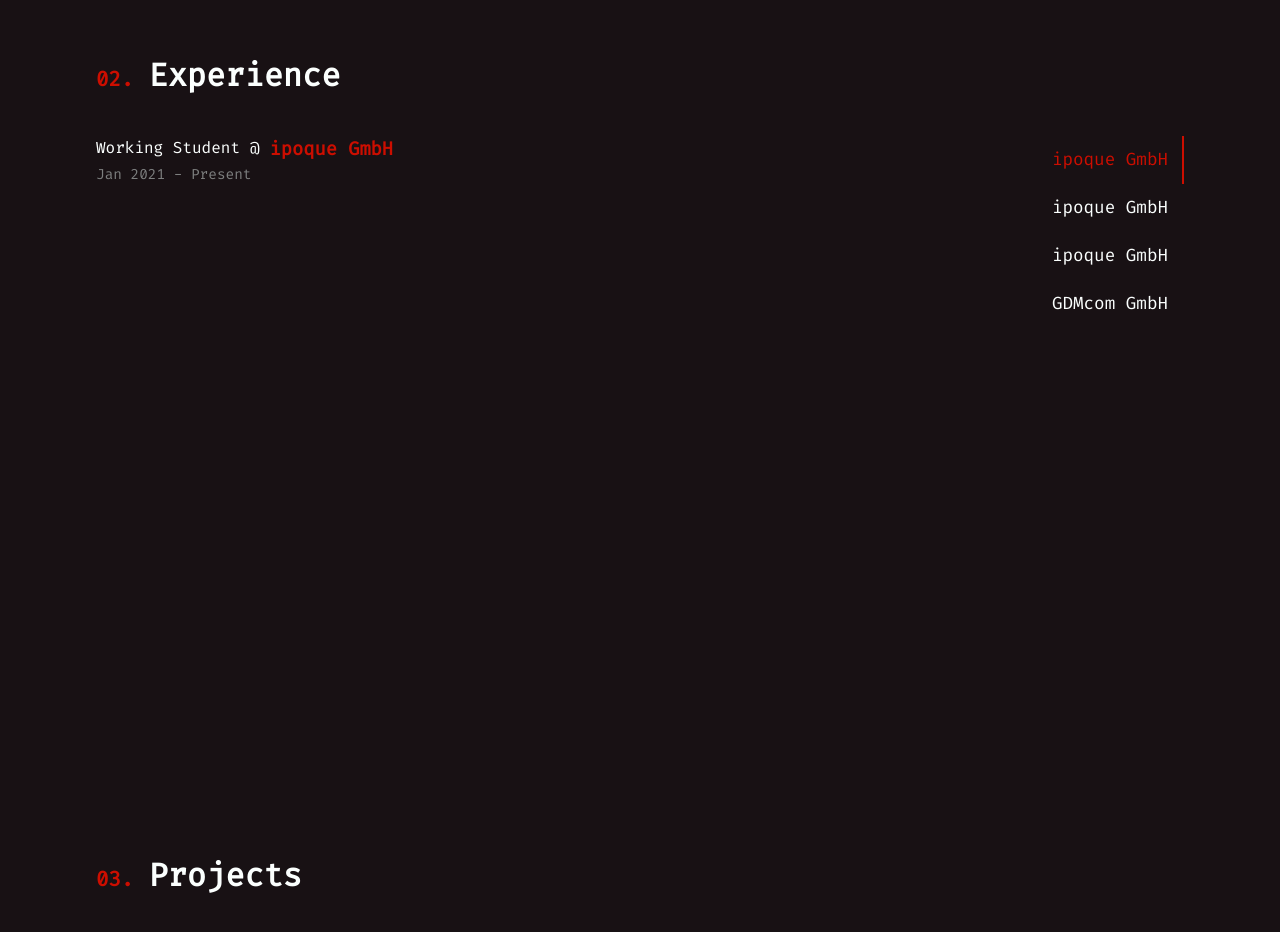
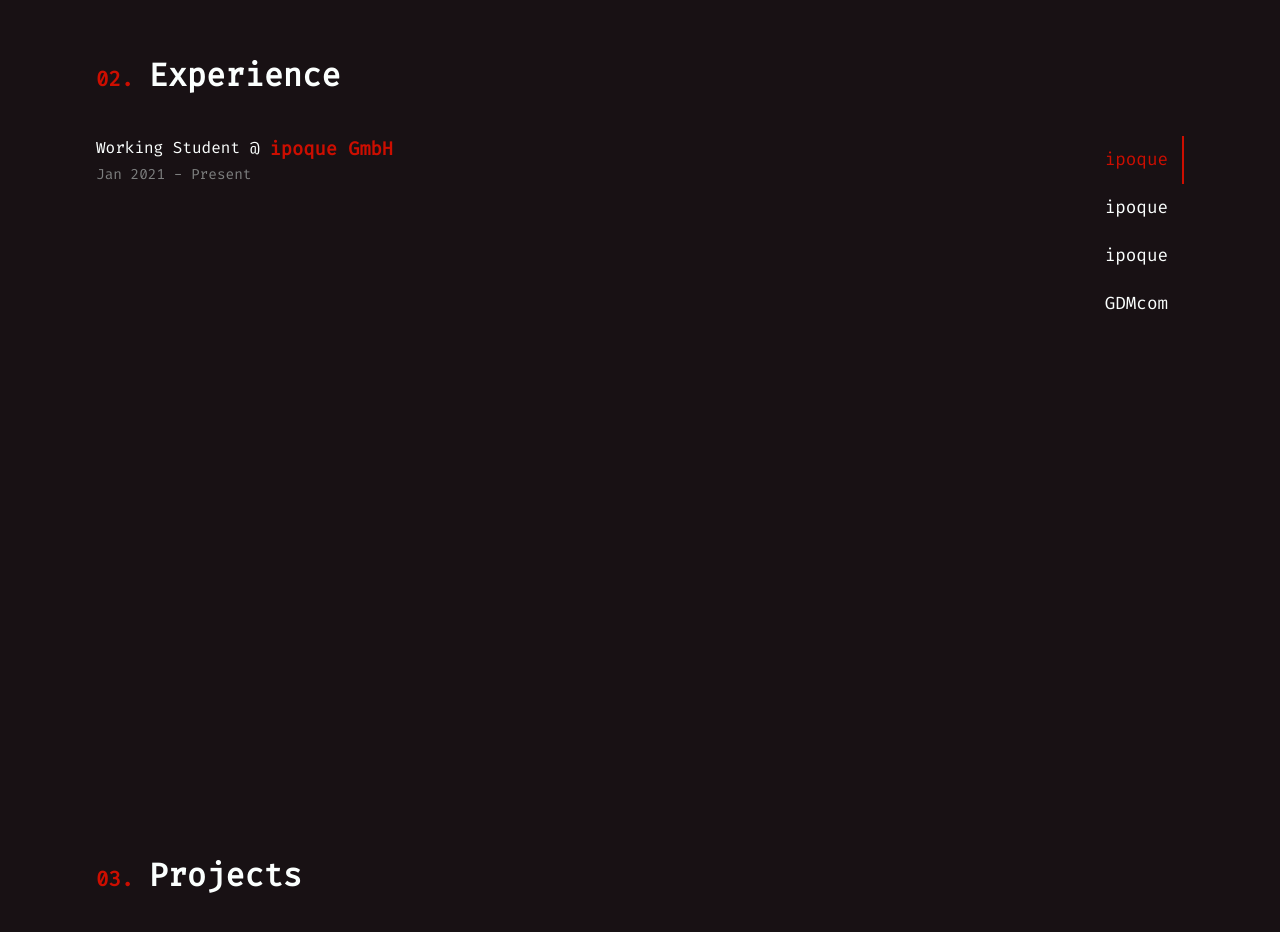
Before and after one commit to fredericbahr/portfolio, a React (Create React App) app: page / in a window 1280 px wide. Shown: the part 1560-2492 px from the top of the page. Built offline with nearby package versions, Linux system fonts and the light colour scheme.

Commit message:
more generic approach to experiences

```diff
--- a/src/components/Experience/Experience.tsx
+++ b/src/components/Experience/Experience.tsx
@@ -4,6 +4,8 @@
 import styled from "styled-components";
 import { experiences } from "../../data/experiences";
 import { SectionHeadline } from "../util-components/SectionHeadline";
+import { TimeRange } from "./components/TimeRange";
+import { WorkingTitle } from "./components/WorkingTitle";
 import { IExperience } from "./interface";
 import { TabPanel } from "./TabPanel";
 
@@ -28,6 +30,11 @@
   color: ${(props) => props.theme.colors.mainwhite};
 `;
 
+const StyledTabPanel = styled(TabPanel)`
+  display: flex;
+  flex-direction: column;
+`;
+
 const Experience = () => {
   const [value, setValue] = React.useState(0);
   const { t } = useTranslation();
@@ -41,13 +48,18 @@
       <SectionHeadline>{t("experience.headline")}</SectionHeadline>
       <TabWrapper>
         {experiences.map((experience: IExperience) => (
-          <TabPanel key={experience.index} value={value} index={experience.index}>
-            {experience.component}
-          </TabPanel>
+          <StyledTabPanel key={experience.index} value={value} index={experience.index}>
+            <WorkingTitle
+              title={t(experience.jobTitle as any)}
+              companyName={experience.fullCompanyName}
+              companyUrl={experience.companyUrl}
+            />
+            <TimeRange from={experience.timeRange.from} to={experience.timeRange.to} />
+          </StyledTabPanel>
         ))}
         <StyledTabs orientation="vertical" variant="scrollable" onChange={handleChange} value={value}>
           {experiences.map((experience: IExperience) => (
-            <StyledTab key={experience.index} label={t(experience.title as any)}></StyledTab>
+            <StyledTab key={experience.index} label={t(experience.shortCompanyName as any)}></StyledTab>
           ))}
         </StyledTabs>
       </TabWrapper>
--- a/src/components/Experience/components/WorkingTitle.tsx
+++ b/src/components/Experience/components/WorkingTitle.tsx
@@ -6,7 +6,7 @@
 interface IProps {
   title: string;
   companyName: string;
-  url: string;
+  companyUrl: string;
 }
 
 type TypographyType = React.ComponentType<TypographyProps<"span", { component: "span" }>>;
@@ -24,12 +24,12 @@
 
 
 
-export const WorkingTitle = ({ title, companyName, url }: IProps) => {
+export const WorkingTitle = ({ title, companyName, companyUrl }: IProps) => {
   return (
     <Wrapper>
       <Title component="span">{title}</Title>
       <At component="span">@</At>
-      <StyledLink url={url}>{companyName}</StyledLink>
+      <StyledLink url={companyUrl}>{companyName}</StyledLink>
     </Wrapper>
   );
 };
--- a/src/components/Experience/workplaces/GDMcomWorkingStudent.tsx
+++ /dev/null
@@ -1,24 +0,0 @@
-import React from "react";
-import { useTranslation } from "react-i18next";
-import styled from "styled-components";
-import { TimeRange } from "../components/TimeRange";
-import { WorkingTitle } from "../components/WorkingTitle";
-
-const Wrapper = styled.div`
-  display: flex;
-  flex-direction: column;
-`;
-
-export const GDMcomWorkingStudent = () => {
-  const { t } = useTranslation();
-  return (
-    <Wrapper>
-      <WorkingTitle
-        title={t("experience.work1.working-title") as string}
-        companyName="GDMcom GmbH"
-        url="https://gdmcom.de/"
-      />
-      <TimeRange from="2019-06-01" to="2020-12-01" />
-    </Wrapper>
-  );
-};
--- a/src/components/Experience/workplaces/IpoqueBachelor.tsx
+++ /dev/null
@@ -1,24 +0,0 @@
-import React from "react";
-import { useTranslation } from "react-i18next";
-import styled from "styled-components";
-import { TimeRange } from "../components/TimeRange";
-import { WorkingTitle } from "../components/WorkingTitle";
-
-const Wrapper = styled.div`
-  display: flex;
-  flex-direction: column;
-`;
-
-export const IpoqueBachelor = () => {
-  const { t } = useTranslation();
-  return (
-    <Wrapper>
-      <WorkingTitle
-        title={t("experience.work3.working-title") as string}
-        companyName="ipoque GmbH"
-        url="https://www.ipoque.com/"
-      />
-      <TimeRange from="2021-07-01" to="2020-10-01" />
-    </Wrapper>
-  );
-};
--- a/src/components/Experience/workplaces/IpoqueIntern.tsx
+++ /dev/null
@@ -1,25 +0,0 @@
-import React from "react";
-import { useTranslation } from "react-i18next";
-import styled from "styled-components";
-import { TimeRange } from "../components/TimeRange";
-import { WorkingTitle } from "../components/WorkingTitle";
-
-const Wrapper = styled.div`
-  display: flex;
-  flex-direction: column;
-`;
-
-export const IpoqueIntern = () => {
-  const { t } = useTranslation();
-
-  return (
-    <Wrapper>
-      <WorkingTitle
-        title={t("experience.work2.working-title") as string}
-        companyName="ipoque GmbH"
-        url="https://www.ipoque.com/"
-      />
-      <TimeRange from="2021-03-01" to="2021-05-31" />
-    </Wrapper>
-  );
-};
--- a/src/components/Experience/workplaces/IpoqueWorkingStudent.tsx
+++ /dev/null
@@ -1,25 +0,0 @@
-import React from "react";
-import { useTranslation } from "react-i18next";
-import styled from "styled-components";
-import { TimeRange } from "../components/TimeRange";
-import { WorkingTitle } from "../components/WorkingTitle";
-
-const Wrapper = styled.div`
-  display: flex;
-  flex-direction: column;
-`;
-
-export const IpoqueWorkingStudent = () => {
-  const { t } = useTranslation();
-
-  return (
-    <Wrapper>
-      <WorkingTitle
-        title={t("experience.work4.working-title") as string}
-        companyName="ipoque GmbH"
-        url="https://www.ipoque.com/"
-      />
-      <TimeRange from="2021-01-01" to="Present" />
-    </Wrapper>
-  );
-};
--- /dev/null
+++ b/src/data/experiences.ts
@@ -0,0 +1,48 @@
+import { IExperience } from "../components/Experience/interface";
+
+export const experiences: IExperience[] = [
+  {
+    index: 0,
+    shortCompanyName: "ipoque",
+    fullCompanyName: "ipoque GmbH",
+    companyUrl: "https://www.ipoque.com/",
+    jobTitle: "experience.jobTitles.working-student",
+    timeRange: {
+      from: "2021-01-01",
+      to: "Present",
+    },
+  },
+  {
+    index: 1,
+    shortCompanyName: "ipoque",
+    fullCompanyName: "ipoque GmbH",
+    companyUrl: "https://www.ipoque.com/",
+    jobTitle: "experience.jobTitles.bachelor-thesis",
+    timeRange: {
+      from: "2021-07-01",
+      to: "2020-10-01",
+    },
+  },
+  {
+    index: 2,
+    shortCompanyName: "ipoque",
+    fullCompanyName: "ipoque GmbH",
+    companyUrl: "https://www.ipoque.com/",
+    jobTitle: "experience.jobTitles.intern",
+    timeRange: {
+      from: "2021-03-01",
+      to: "2021-05-31",
+    },
+  },
+  {
+    index: 3,
+    shortCompanyName: "GDMcom",
+    fullCompanyName: "GDMcom GmbH",
+    companyUrl: "https://gdmcom.de/",
+    jobTitle: "experience.jobTitles.working-student",
+    timeRange: {
+      from: "2019-06-01",
+      to: "2020-12-01",
+    }
+  },
+];
--- a/src/data/experiences.tsx
+++ /dev/null
@@ -1,28 +0,0 @@
-import { IExperience } from "../components/Experience/interface";
-import { GDMcomWorkingStudent } from "../components/Experience/workplaces/GDMcomWorkingStudent";
-import { IpoqueBachelor } from "../components/Experience/workplaces/IpoqueBachelor";
-import { IpoqueIntern } from "../components/Experience/workplaces/IpoqueIntern";
-import { IpoqueWorkingStudent } from "../components/Experience/workplaces/IpoqueWorkingStudent";
-
-export const experiences: IExperience[] = [
-  {
-    index: 0,
-    component: <IpoqueWorkingStudent />,
-    title: "experience.work4.name",
-  },
-  {
-    index: 1,
-    component: <IpoqueBachelor />,
-    title: "experience.work3.name",
-  },
-  {
-    index: 2,
-    component: <IpoqueIntern />,
-    title: "experience.work2.name",
-  },
-  {
-    index: 3,
-    component: <GDMcomWorkingStudent />,
-    title: "experience.work1.name",
-  },
-];
--- a/src/i18n/locales/en/translation.json
+++ b/src/i18n/locales/en/translation.json
@@ -67,23 +67,10 @@
   },
   "experience": {
     "headline": "Experience",
-    "work1": {
-      "name": "GDMcom GmbH",
-      "working-title": "Working Student"
-    },
-    "work2": {
-      "name": "ipoque GmbH",
-      "working-title": "Internship"
-    },
-
-    "work3": {
-      "name": "ipoque GmbH",
-      "working-title": "Bachelor Thesis "
-    },
-
-    "work4": {
-      "name": "ipoque GmbH",
-      "working-title": "Working Student"
+    "jobTitles": {
+      "working-student": "Working Student",
+      "intern": "Internship",
+      "bachelor-thesis": "Bachelor Thesis "
     }
   }
 }
```
Also changed, not shown: src/components/Experience/interface.ts (+10 -4 lines).
